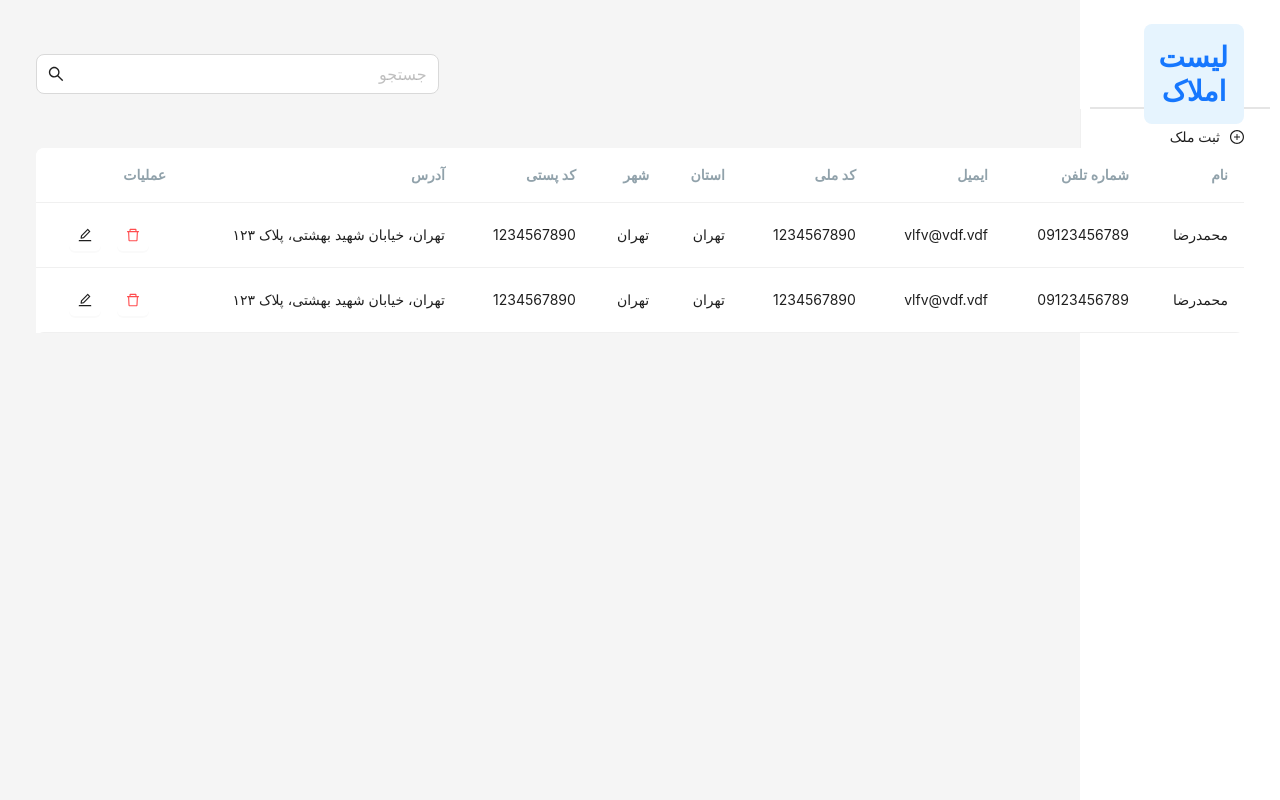
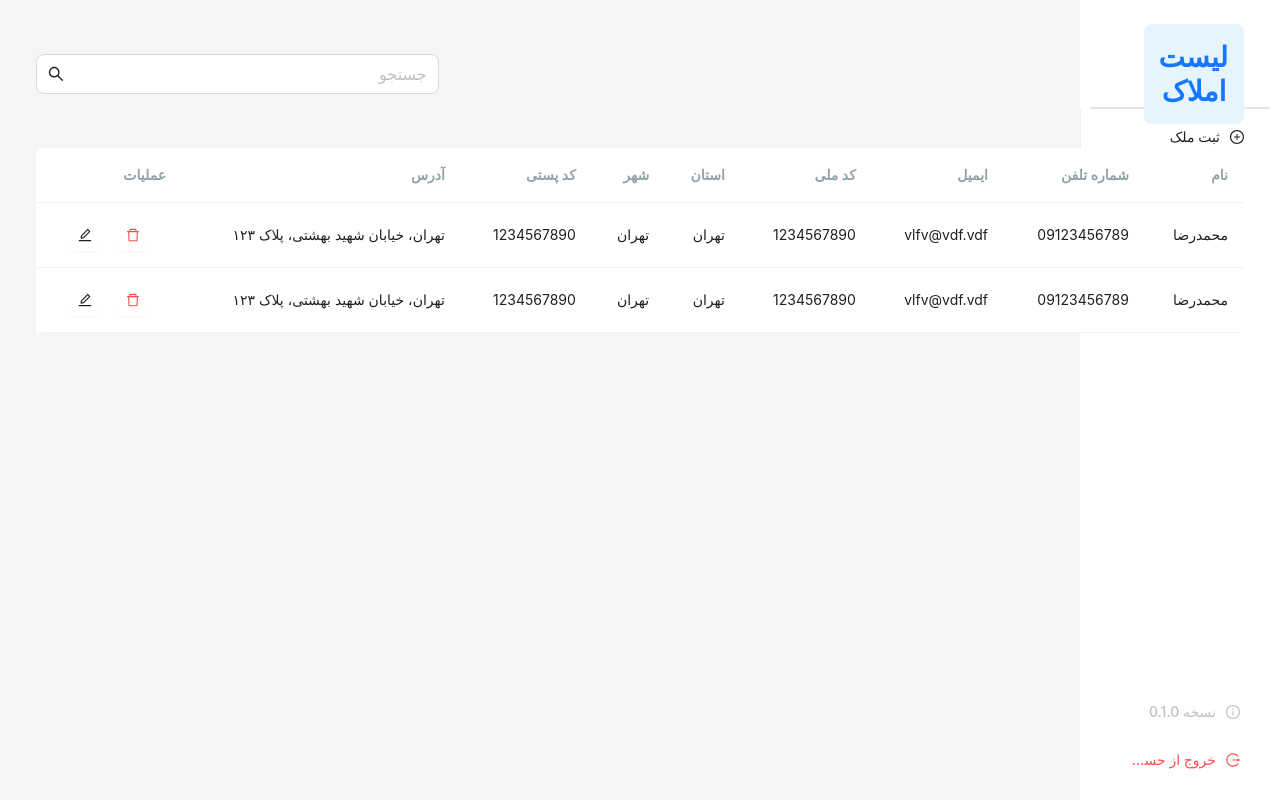
Before and after one commit to Ali-Oliaee/real-estate, a React (Create React App) app: page / in a window 1280 px wide. Built offline with nearby package versions, Linux system fonts and the light colour scheme.

Commit message:
add logout button

```diff
--- a/src/App.js
+++ b/src/App.js
@@ -4,7 +4,8 @@ import React from "react"
 import { RouterProvider } from "react-router-dom"
 import { QueryClient, QueryClientProvider } from "react-query"
 import { ConfigProvider } from "antd"
-import router from "./routes/guest"
+import authRouter from "./routes/auth"
+import guestRouter from "./routes/guest"
 
 export const queryClient = new QueryClient({
   defaultOptions: {
@@ -23,7 +24,7 @@ function App() {
   return (
     <QueryClientProvider client={queryClient}>
       <ConfigProvider direction="rtl" locale={IR}>
-        <RouterProvider router={router} />
+        <RouterProvider router={true ? authRouter : guestRouter} />
       </ConfigProvider>
     </QueryClientProvider>
   )
--- a/src/components/sidebar/index.jsx
+++ b/src/components/sidebar/index.jsx
@@ -1,6 +1,7 @@
-import { UserOutlined } from "@ant-design/icons"
-import { Avatar, Layout, Menu } from "antd"
+import { LogoutOutlined, UserOutlined } from "@ant-design/icons"
+import { Avatar, Button, Layout, Menu } from "antd"
 import { useLocation } from "react-router-dom"
+import UserProfileButton from "../user-profile-button"
 import {
   managerMenuItems,
   adminMenuItems,
@@ -16,6 +17,7 @@ const SideMenu = () => {
 
   return (
     <Sider breakpoint="md" theme="light" width={200}>
+      <div>
         <div className="user-container">
           <Avatar icon={<UserOutlined />} size={40} shape="circle" />
           <p className="username">UserName</p>
@@ -35,6 +37,8 @@ const SideMenu = () => {
               : userMenuItems
           }
         />
+      </div>
+      <UserProfileButton />
     </Sider>
   )
 }
--- a/src/components/sidebar/styles.scss
+++ b/src/components/sidebar/styles.scss
@@ -8,7 +8,7 @@
     .ant-layout-sider-children {
       display: flex;
       flex-direction: column;
-      justify-content: flex-start;
+      justify-content: space-between;
 
       .user-container {
         display: flex;
@@ -98,5 +98,20 @@
       justify-content: space-between;
       flex-direction: column;
     }
+    .logout-button {
+      display: flex;
+      align-items: center;
+      justify-content: flex-start;
+      cursor: pointer;
+      font-weight: 500;
+      font-size: 0.9em;
+      margin-inline: 20px;
+      justify-self: flex-end;
+      color: red;
+
+      &:hover {
+        color: red;
       }
     }
+  }
+}
--- /dev/null
+++ b/src/components/user-profile-button/index.jsx
@@ -0,0 +1,61 @@
+import React from "react"
+
+import { Menu, Modal } from "antd"
+import { InfoCircleOutlined, LogoutOutlined } from "@ant-design/icons"
+
+import pkj from "../../../package.json"
+
+import "./styles.scss"
+
+/**
+ *
+ * @param {string=} [className='']
+ */
+const UserProfileButton = () => {
+  const handleLogout = () => {
+    Modal.confirm({
+      content: "آیا مایل به خروج از حساب کاربری خود هستید",
+      onOk: () => {
+        localStorage.removeItem("api_key")
+        window.location.reload()
+      },
+      okText: "بله،‌ خارج شو",
+      cancelText: "نه،‌ بیخیال",
+      okType: "danger",
+      closable: true,
+      maskClosable: false,
+      centered: true,
+    })
+  }
+
+  const items = [
+    {
+      key: "version",
+      icon: <InfoCircleOutlined />,
+      disabled: true,
+      label: `نسخه ${pkj.version}`,
+      className: "profile-menu-item readonly",
+    },
+    {
+      icon: <LogoutOutlined />,
+      label: "خروج از حساب",
+      danger: true,
+      key: "logout",
+      className: "profile-menu-item danger",
+      onClick: handleLogout,
+    },
+  ]
+
+  return (
+    <div style={{ margin: "12px 24px", justifySelf: "flex-end" }}>
+      <Menu
+        mode="vertical"
+        className="profile-menu"
+        style={{ padding: 0, border: "none" }}
+        items={items}
+      />
+    </div>
+  )
+}
+
+export default UserProfileButton
--- /dev/null
+++ b/src/components/user-profile-button/styles.scss
@@ -0,0 +1,30 @@
+.ant-popover-inner-content {
+  padding: 0;
+}
+.profile-menu {
+  padding: 0;
+  border: none;
+  border-radius: 8px;
+  overflow: hidden;
+}
+.profile-menu-item {
+  margin: 0;
+  &:not(:last-child) {
+    margin-bottom: 4px;
+  }
+  display: flex;
+  align-items: center;
+  justify-content: flex-start;
+
+  .ant-menu-item-icon {
+    margin-right: unset !important;
+  }
+}
+.profile-menu-item.danger {
+  color: #ff4d4f;
+}
+.readonly {
+  cursor: auto !important;
+  color: inherit;
+  pointer-events: none;
+}
```
Also changed, not shown: src/routes/auth.js (+8 -3 lines), src/routes/guest.js (+3 -11 lines). Lines whose indentation alone changed are shown as unchanged.
